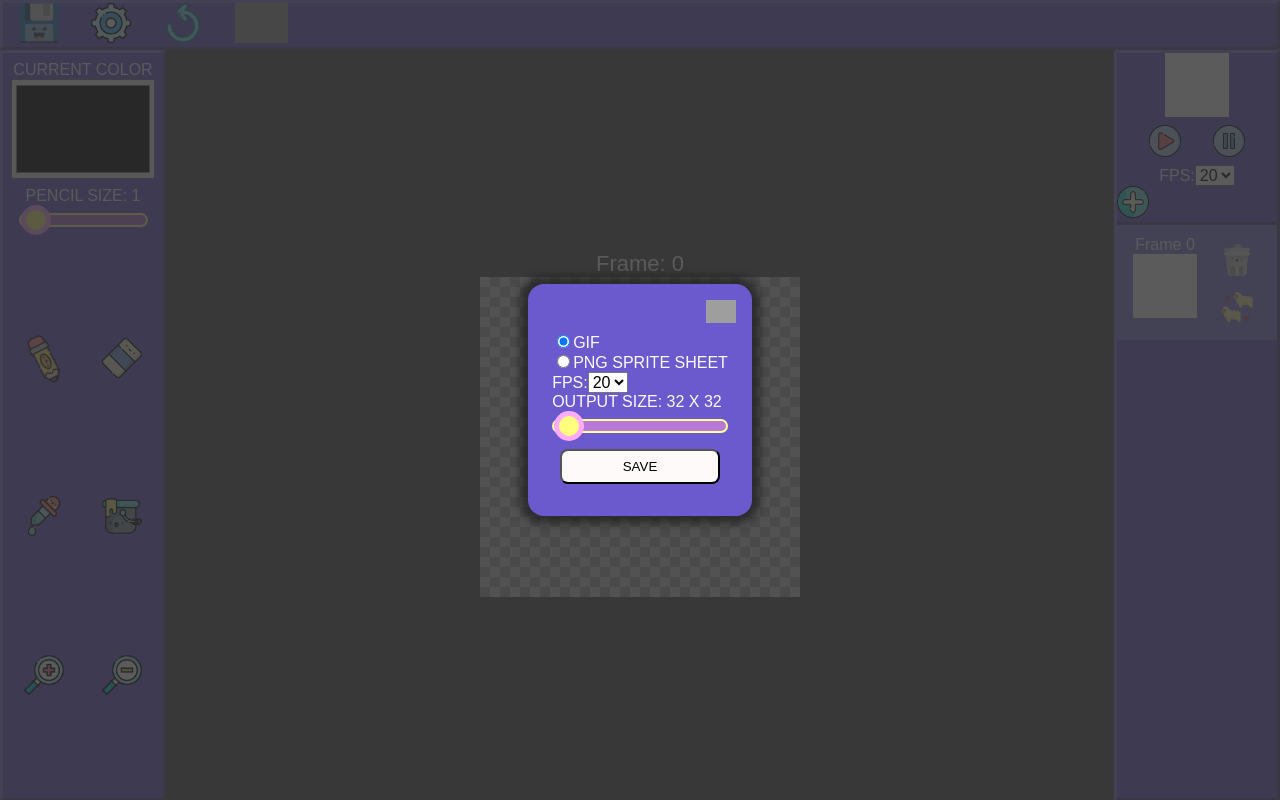
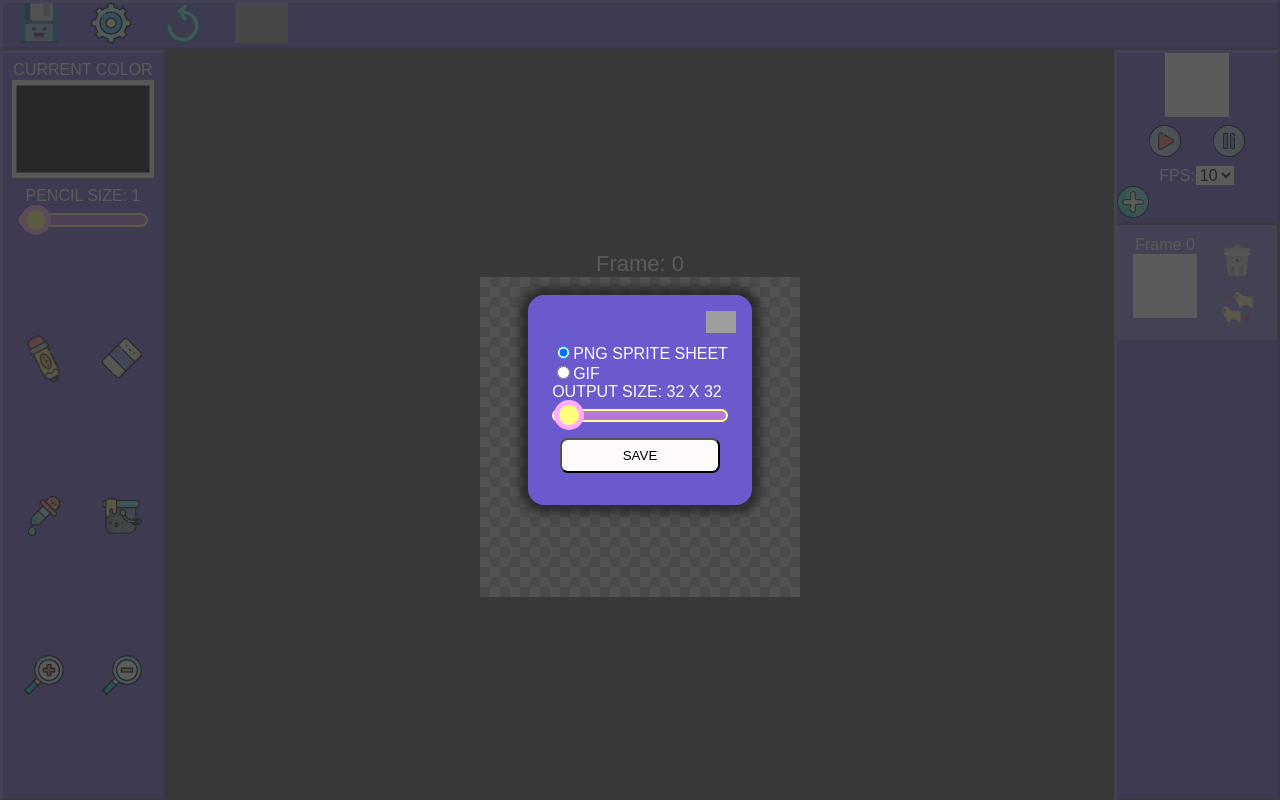
Before and after one commit to HatAndBread/pixel-animator, a React (Create React App) app: page / in a window 1280 px wide. Both pictures are taken after a click on the picture 39 px from the left and 23 px from the top of the page. Built offline with nearby package versions, Linux system fonts and the light colour scheme; grey boxes are pictures that could not be loaded; a web font is replaced by a local one.

Commit message:
working prototype

```diff
--- a/src/App.js
+++ b/src/App.js
@@ -23,6 +23,8 @@ function App() {
   const [pastStates, setPastStates] = useState([]);
   const [toolboxStyle, setToolboxStyle] = useState({});
   const [frameToolStyle, setFrameToolStyle] = useState({});
+  const [previewBackgroundColor, setPreviewBackgroundColor] = useState('#ffffff');
+  const [gifBackgroundColor, setGifBackgroundColor] = useState('#ffffff');
   const [transparentBackgroundColor, setTransparentBackgroundColor] = useState('LIGHT');
   const getLightBGColor = () => (transparentBackgroundColor === 'LIGHT' ? 'lightgray' : '#3d3d3c');
   const getDarkBGColor = () => (transparentBackgroundColor === 'LIGHT' ? 'darkgray' : '#2a2a2a');
@@ -63,7 +65,11 @@ function App() {
         getLightBGColor,
         getDarkBGColor,
         pastStates,
-        setPastStates
+        setPastStates,
+        previewBackgroundColor,
+        setPreviewBackgroundColor,
+        gifBackgroundColor,
+        setGifBackgroundColor
       }}
     >
       <div className="App">
--- a/src/Components/FrameTools/AnimationViewer.js
+++ b/src/Components/FrameTools/AnimationViewer.js
@@ -12,7 +12,7 @@ let centiseconds = 0;
 export default function AnimationViewer() {
   const canvasRef = useRef();
   const [ctx, setCtx] = useState(null);
-  const [fps, setFPS] = useState(20);
+  const [fps, setFPS] = useState(10);
   const context = useContext(GlobalContext);
   const width = context.width;
   const height = context.height;
@@ -37,7 +37,7 @@ export default function AnimationViewer() {
   useEffect(() => {
     if (ctx) {
       ctx.clearRect(0, 0, ctx.canvas.width * 2, ctx.canvas.height * 2);
-      ctx.fillStyle = 'white';
+      ctx.fillStyle = context.previewBackgroundColor;
       ctx.fillRect(0, 0, width * 2, height * 2);
       firstImage.forEach((square) => {
         ctx.fillStyle = square.color;
@@ -56,8 +56,7 @@ export default function AnimationViewer() {
   const animate = () => {
     if (!animationStopped) {
       if (centiseconds % Math.round(60 / fps) === 0 && centiseconds !== 0) {
-        //console.log(frames);
-        ctx.fillStyle = 'white';
+        ctx.fillStyle = context.previewBackgroundColor;
         ctx.clearRect(0, 0, ctx.canvas.width * 2, ctx.canvas.height * 2);
         ctx.fillRect(0, 0, ctx.canvas.width * 2, ctx.canvas.height * 2);
         frames[animationFrame]?.forEach((pixel) => {
@@ -90,7 +89,7 @@ export default function AnimationViewer() {
         <select
           name="fps"
           id="fps"
-          defaultValue={20}
+          defaultValue={10}
           onChange={(e) => {
             setFPS(parseInt(e.target.value));
           }}
--- a/src/Components/FrameTools/CanvasView.js
+++ b/src/Components/FrameTools/CanvasView.js
@@ -18,14 +18,14 @@ export default function CanvasView({ width, height, frameData, frameNum, dragEle
   useEffect(() => {
     if (ctx) {
       ctx.clearRect(0, 0, ctx.canvas.width, ctx.canvas.height);
-      ctx.fillStyle = 'white';
+      ctx.fillStyle = context.previewBackgroundColor;
       ctx.fillRect(0, 0, width * 2, height * 2);
       frameData.forEach((square) => {
         ctx.fillStyle = square.color;
         ctx.fillRect((square.coords.x / magnification) * 2, (square.coords.y / magnification) * 2, 2, 2);
       });
     }
-  }, [frameData, ctx, height, width, magnification]);
+  }, [frameData, ctx, height, width, magnification, context.previewBackgroundColor]);
 
   const handleClick = () => {
     context.setCurrentFrameNumber(frameNum);
--- a/src/Components/Save/Save.js
+++ b/src/Components/Save/Save.js
@@ -11,15 +11,13 @@ export default function Save() {
   const canvasRef = useRef();
   const [ctx, setCTX] = useState();
   const [outputMagnification, setOutputMagnification] = useState(1);
-  const [outputFileType, setOutputFileType] = useState('gif');
-  const [fps, setFPS] = useState(20);
-  const [gifBlobs, setGifBlobs] = useState([]);
+  const [outputFileType, setOutputFileType] = useState('png');
+  const [fps, setFPS] = useState(10);
   const gifRefs = useRef(context.frames.map(() => createRef()));
   useEffect(() => {
     setCTX(canvasRef.current.getContext('2d'));
   }, []);
   const getSpriteSheet = () => {
-    console.log(ctx);
     ctx.clearRect(0, 0, ctx.canvas.width * outputMagnification, ctx.canvas.height * outputMagnification);
     context.frames.forEach((frame, index) => {
       frame.forEach((square) => {
@@ -41,7 +39,7 @@ export default function Save() {
 
   const getOptions = () => {
     const optionsArr = [];
-    for (let i = 1; i <= 60; i++) {
+    for (let i = 1; i <= 10; i++) {
       !(60 % i) &&
         optionsArr.push(
           <option key={i} value={i}>
@@ -56,7 +54,7 @@ export default function Save() {
     const newGifBlobs = [];
     gifRefs.current.forEach((ref, index) => {
       const myCtx = ref.current.getContext('2d');
-      myCtx.fillStyle = 'white';
+      myCtx.fillStyle = context.gifBackgroundColor;
       myCtx.fillRect(0, 0, myCtx.canvas.width * outputMagnification, myCtx.canvas.height * outputMagnification);
       context.frames[index].forEach((square) => {
         myCtx.fillStyle = square.color;
@@ -75,7 +73,7 @@ export default function Save() {
         images: newGifBlobs,
         gifWidth: context.width * outputMagnification,
         gifHeight: context.height * outputMagnification,
-        frameDuration: 1
+        frameDuration: 60 / fps / 6
       },
       function (obj) {
         fetch(obj.image)
@@ -98,12 +96,15 @@ export default function Save() {
           <div>
             <div className="input-radio" onChange={handleFileTypeChange}>
               <div>
+                <input type="radio" name="output" id="sprite-sheet" value="sprite-sheet" defaultChecked />
+                <label htmlFor="sprite-sheet">PNG SPRITE SHEET</label>
+              </div>
+              <div>
                 <input
                   type="radio"
                   name="output"
                   id="gif"
                   value="gif"
-                  defaultChecked
                   onSubmit={(e) => {
                     e.preventDefault();
                   }}
@@ -112,15 +113,11 @@ export default function Save() {
                   GIF
                 </label>
               </div>
-              <div>
-                <input type="radio" name="output" id="sprite-sheet" value="sprite-sheet" />
-                <label htmlFor="sprite-sheet">PNG SPRITE SHEET</label>
-              </div>
             </div>
           </div>
           {outputFileType === 'gif' ? (
             <div>
-              <label>
+              <label htmlFor="fps-select">
                 FPS:
                 <select
                   name="fps-select"
@@ -128,11 +125,23 @@ export default function Save() {
                   onChange={(e) => {
                     setFPS(parseInt(e.target.value));
                   }}
-                  defaultValue="20"
+                  defaultValue="10"
                 >
                   {getOptions().map((option) => option)}
                 </select>
               </label>
+              <br></br>
+              <label htmlFor="gif-background-color">
+                GIF Background Color:
+                <input
+                  type="color"
+                  name="gif-background-color"
+                  id="gif-background-color"
+                  defaultValue={context.gifBackgroundColor}
+                  onChange={(e) => context.setGifBackgroundColor(e.target.value)}
+                />
+              </label>
+              TRANSPARENT BACKGROUND NOT CURRENTLY AVAILABLE FOR GIF.
               <div>
                 <div>
                   OUTPUT SIZE: {context.width * outputMagnification} X {context.height * outputMagnification}
--- a/src/Components/Settings/Settings.js
+++ b/src/Components/Settings/Settings.js
@@ -43,6 +43,15 @@ export default function Settings() {
             );
           })}
         </select>
+        <div className="settings-form-label">PREVIEW BACKGROUND</div>
+        <input
+          type="color"
+          name="preview-background"
+          id="preview-background"
+          defaultValue={context.previewBackgroundColor}
+          onChange={(e) => context.setPreviewBackgroundColor(e.target.value)}
+        />
+
         <div className="settings-form-label">BACKGROUND TRANSPARENCY</div>
         {context.transparentBackgroundColor === 'LIGHT' ? (
           <div
```
Also changed, not shown: src/Methods/hexToRGB.js (added, +10 -0 lines).
